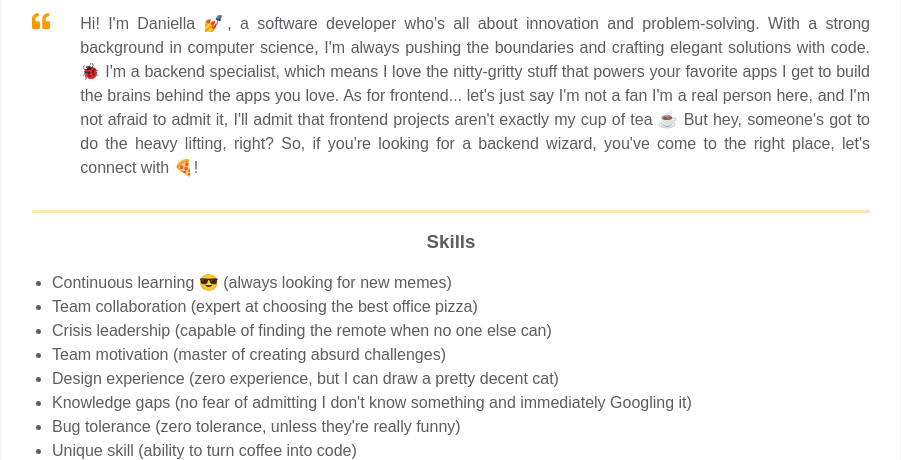
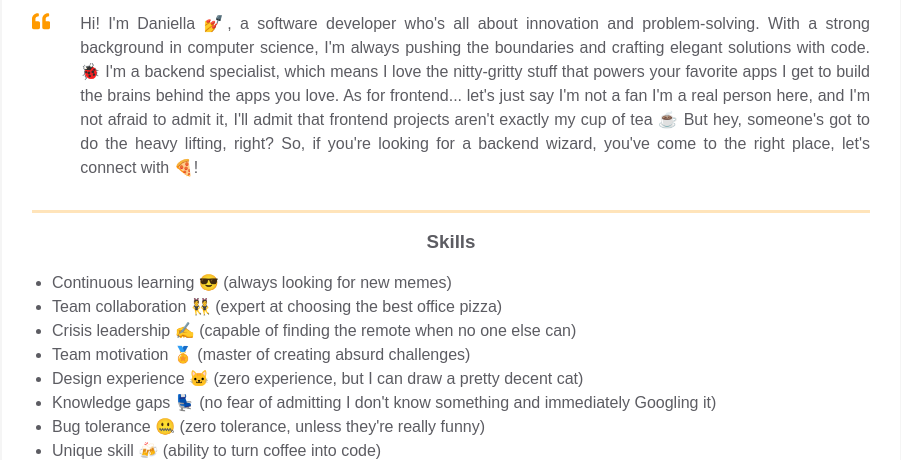
Before and after one commit to DaniellaZambrano/homepage, a plain HTML site: page index.html in a window 1280 px wide. Shown: the part 338-798 px from the top of the page, without its empty margins (189-1090 px from the left). Drawn offline with Linux system fonts and the light colour scheme.

Commit message:
Updated personal info in index.html
Some real info with emojis and humor, love it

```diff
--- a/index.html
+++ b/index.html
@@ -93,13 +93,13 @@
               <p class="skills-text">
                 <ul class="experiences-company-project-responsibilities">
                   <li>Continuous learning &#x1F60E (always looking for new memes)</li>
-                  <li>Team collaboration (expert at choosing the best office pizza)</li>
-                  <li>Crisis leadership (capable of finding the remote when no one else can)</li>
-                  <li>Team motivation (master of creating absurd challenges)</li>
-                  <li>Design experience (zero experience, but I can draw a pretty decent cat)</li>
-                  <li>Knowledge gaps (no fear of admitting I don't know something and immediately Googling it)</li>
-                  <li>Bug tolerance (zero tolerance, unless they're really funny)</li>
-                  <li>Unique skill (ability to turn coffee into code)</li>
+                  <li>Team collaboration &#x1F46F (expert at choosing the best office pizza)</li>
+                  <li>Crisis leadership &#x270D (capable of finding the remote when no one else can)</li>
+                  <li>Team motivation &#x1F3C5 (master of creating absurd challenges)</li>
+                  <li>Design experience &#x1F431 (zero experience, but I can draw a pretty decent cat)</li>
+                  <li>Knowledge gaps &#x1F4BA (no fear of admitting I don't know something and immediately Googling it)</li>
+                  <li>Bug tolerance &#x1F910 (zero tolerance, unless they're really funny)</li>
+                  <li>Unique skill &#x1F37B (ability to turn coffee into code)</li>
                 </ul>
               </p>
             </div>
```
